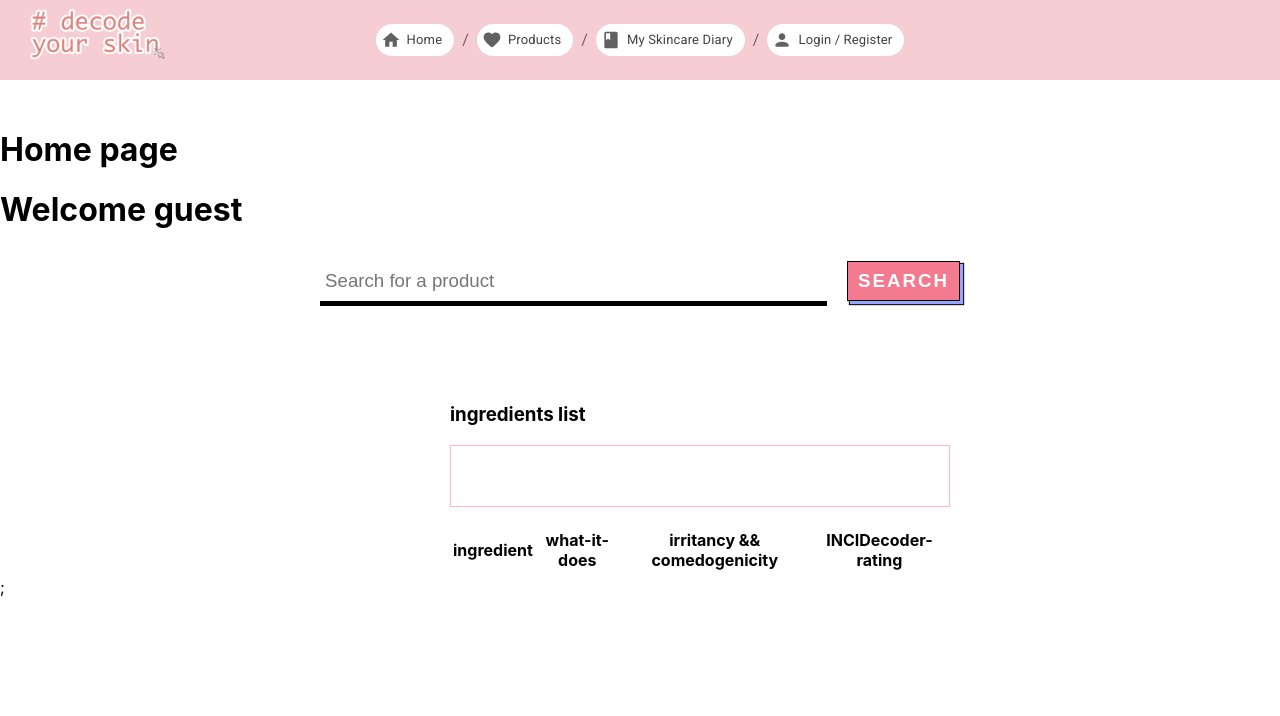
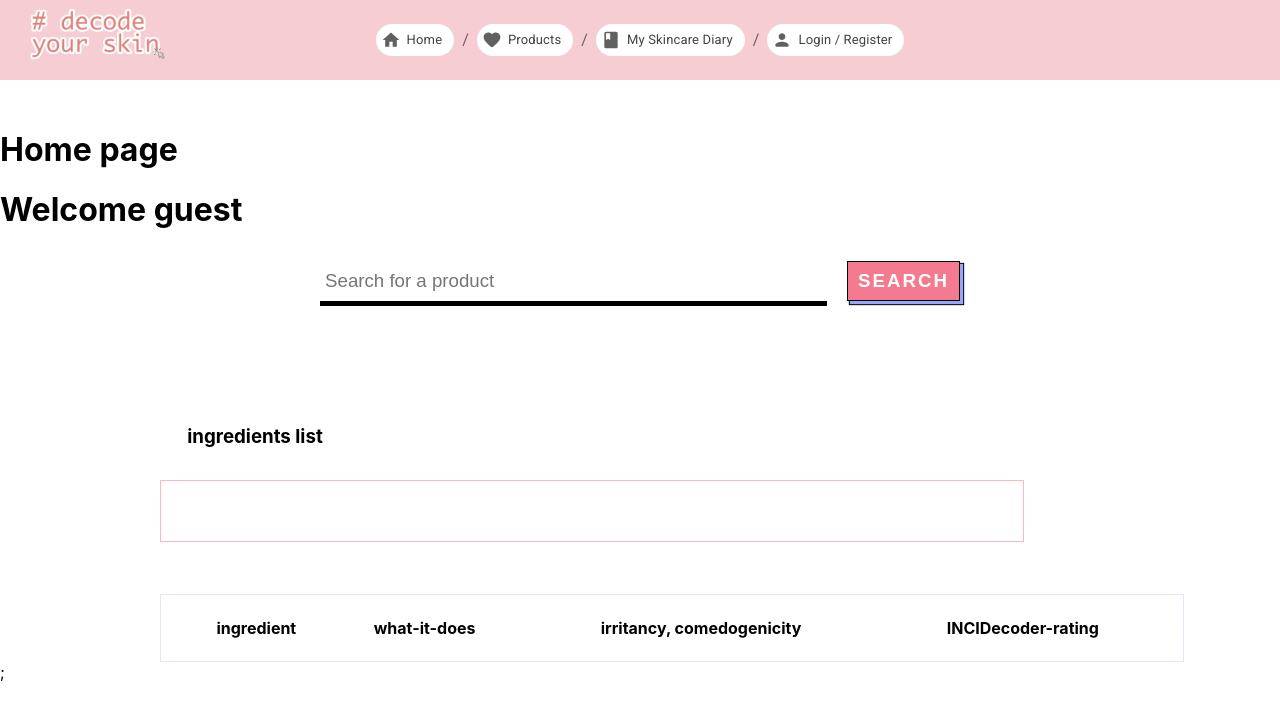
Before and after one commit to minzzelo/decode-your-skin-frontend, a React (Create React App) app: page / in a window 1280 px wide. Shown: the top 716 px of the page. Built offline with nearby package versions, Linux system fonts and the light colour scheme.

Commit message:
added search result component

```diff
--- a/src/components/search/searchBar.jsx
+++ b/src/components/search/searchBar.jsx
@@ -1,6 +1,8 @@
 import React from "react";
 import "./styles.scss";
 import axios from "axios";
+
+import { SearchResult } from "./searchResult"
 
 export class SearchBar extends React.Component {
   constructor(props) {
@@ -31,9 +33,9 @@ export class SearchBar extends React.Component {
          .then((res) => {
 
             this.setState({ingredients: res.data.ingredients});
-            this.setState({ingredDetails: res.data.tableData})
-            console.log(this.state.ingredients);
-            console.log(this.state.ingredDetails.map(ingred => (ingred)));
+            this.setState({ingredDetails: res.data.tableData.map(ingred => ingred)})
+
+            console.log(this.state.ingredDetails[0]);
 
           })
          .catch((err) => console.log(err.response.data))
@@ -51,24 +53,11 @@ export class SearchBar extends React.Component {
                   required/>
           <button type="submit">Search</button>
         </form>
-        <div className="searchResult">
-          <h1>{this.state.productName}</h1>
-          <div className="ingredients">
-            <h3>ingredients list</h3>
-            <div id="ingredientsList">{this.state.ingredients}</div>
-          </div>
-          <div className="ingredients">
-            <table id="#ingredientsDetails">
-              <tr>
-                <th>ingredient</th>
-                <th>what-it-does</th>
-                <th>irritancy && comedogenicity</th>
-                <th>INCIDecoder-rating</th>
-              </tr>
-
-            </table>
-          </div>
-        </div>
+        <SearchResult
+          ingredients={this.state.ingredients}
+          productName={this.state.productName}
+          ingredDetails={this.state.ingredDetails}
+        />
       </div>
 
 
--- a/src/components/search/searchResult.jsx
+++ b/src/components/search/searchResult.jsx
@@ -0,0 +1,42 @@
+import React from "react";
+import "./styles.scss";
+import axios from "axios";
+
+export class SearchResult extends React.Component {
+  constructor(props) {
+    super(props);
+  }
+
+  render() {
+    return (
+      <div>
+        <div className="searchResult">
+          <h1>{this.props.productName}</h1>
+          <div className="ingredients">
+            <h3 className="heading">ingredients list</h3>
+            <div id="ingredientsList">{this.props.ingredients}</div>
+          </div>
+          <div className="ingredients">
+            <table id="#ingredientsDetails">
+              <tr>
+                <th>ingredient</th>
+                <th className="func">what-it-does</th>
+                <th>irritancy, comedogenicity</th>
+                <th>INCIDecoder-rating</th>
+              </tr>
+              {this.props.ingredDetails.map(row => (
+                <tr className="details">
+                  {row.map(detail => (
+                    <td>{detail}</td>
+                  ))}
+                </tr>
+              ))}
+            </table>
+          </div>
+        </div>
+      </div>
+
+
+    )
+  }
+}
--- a/src/components/search/styles.scss
+++ b/src/components/search/styles.scss
@@ -63,20 +63,46 @@ $form-secondary-highlight: #ffc8ff;
 
 .searchResult {
 
+  display: flex;
+  flex-direction: column;
+  justify-content: center;
+
   h1 {
     text-align: center;
   }
 
+  .heading {
+    margin-left: 10em;
+  }
+
   .ingredients {
     justify-content: center;
-    width: 500px;
+    padding-top: 20px;
+    width: 80%;
     display: inline-block;
-    margin-left: 450px;
-    padding-top: 20px;
+
+    table {
+      margin-top: 2em;
+      margin-left: 10em;
+      width: 100%;
+      border: 1px solid lavender;
+      padding: 20px;
+
+      td {
+        padding-top: 20px;
+      }
+
+    }
 
     #ingredientsList {
       padding: 40px 20px 20px 40px;
       border: 1px solid lightpink;
+      margin-top: 2em;
+      margin-left: 10em;
+    }
+
+    #ingredientsDetails {
+      padding : 20px;
     }
   }
 
```
